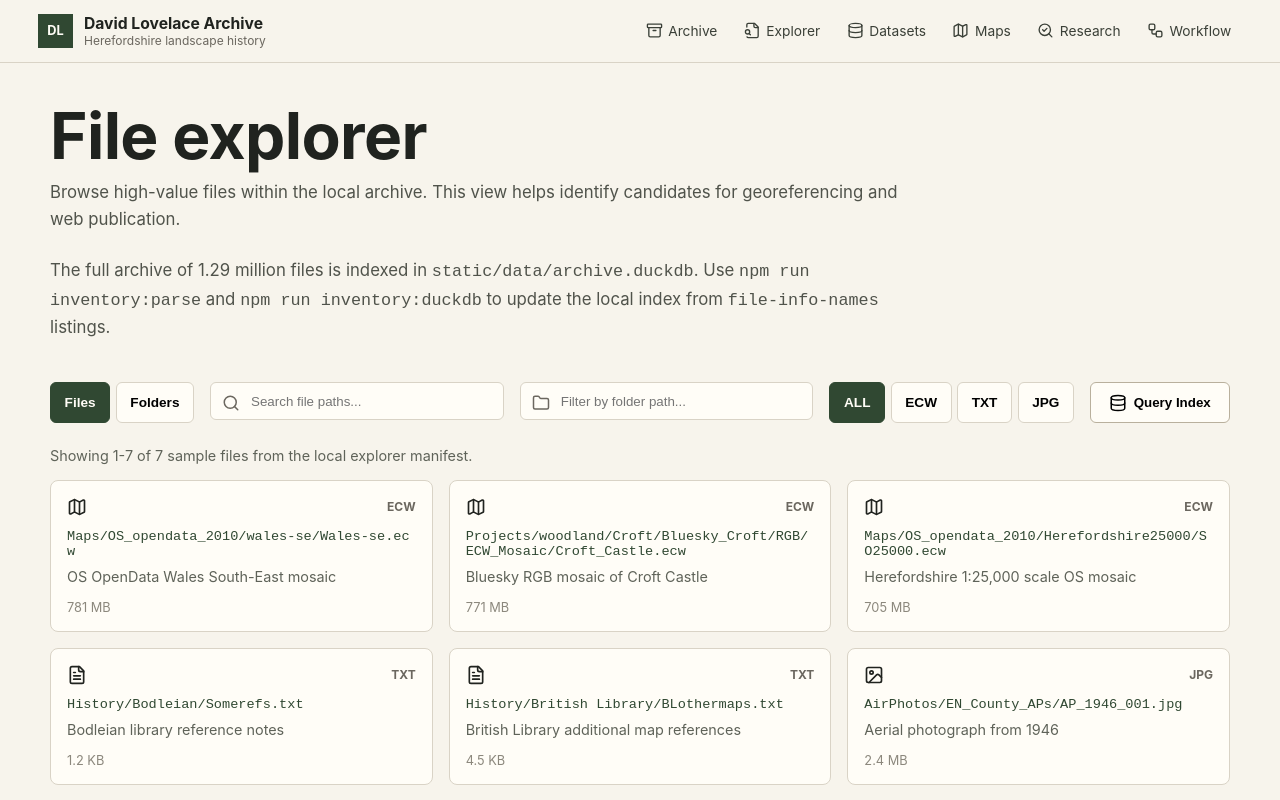
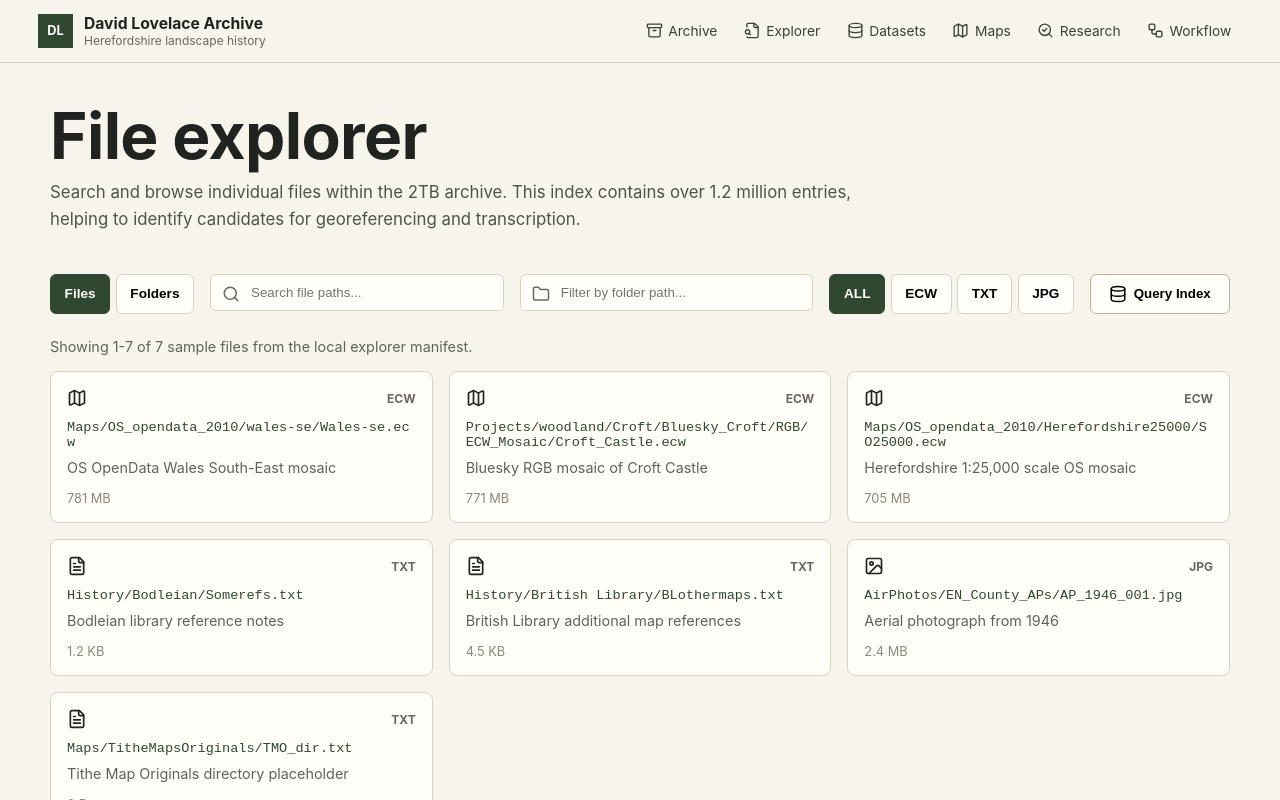
Before and after one commit to foss4lh/david-lovelace-archive, a SvelteKit app: page /explorer in a window 1280 px wide. Shown: the top 800 px of the page. Built offline with nearby package versions, Linux system fonts and the light colour scheme.

Commit message:
Simplify explorer UI and move technical instructions to workflow page

```diff
--- a/src/routes/explorer/+page.svelte
+++ b/src/routes/explorer/+page.svelte
@@ -203,13 +203,8 @@
 	<section class="page-heading">
 		<h1>File explorer</h1>
 		<p>
-			Browse high-value files within the local archive. This view helps identify candidates for
-			georeferencing and web publication.
-		</p>
-		<p class="muted">
-			The full archive of 1.29 million files is indexed in <code>static/data/archive.duckdb</code>.
-			Use <code>npm run inventory:parse</code> and <code>npm run inventory:duckdb</code> to update
-			the local index from <code>file-info-names</code> listings.
+			Search and browse individual files within the 2TB archive. This index contains over 1.2
+			million entries, helping to identify candidates for georeferencing and transcription.
 		</p>
 	</section>
 
```
Also changed, not shown: src/routes/workflow/+page.svelte (+8 -0 lines).
